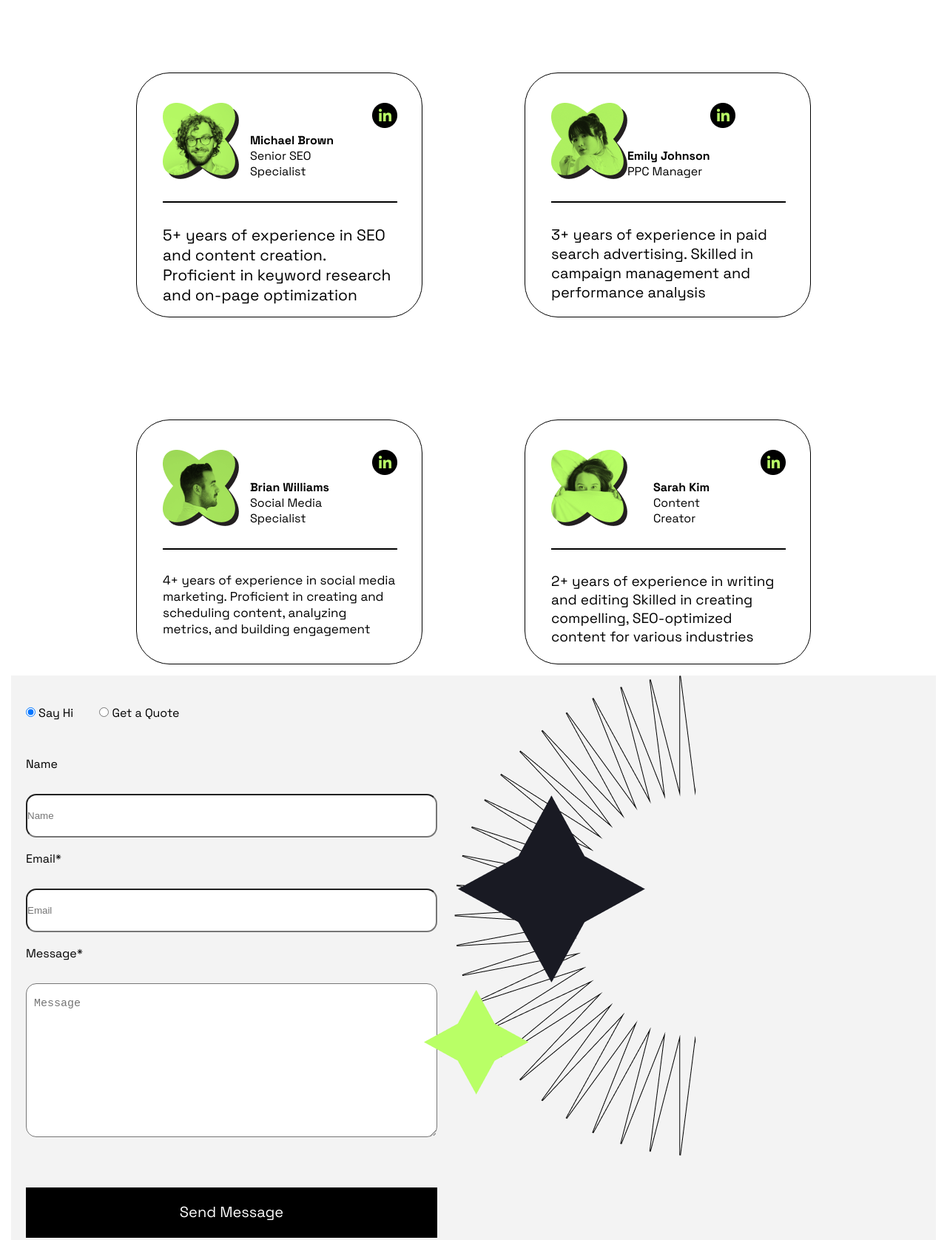
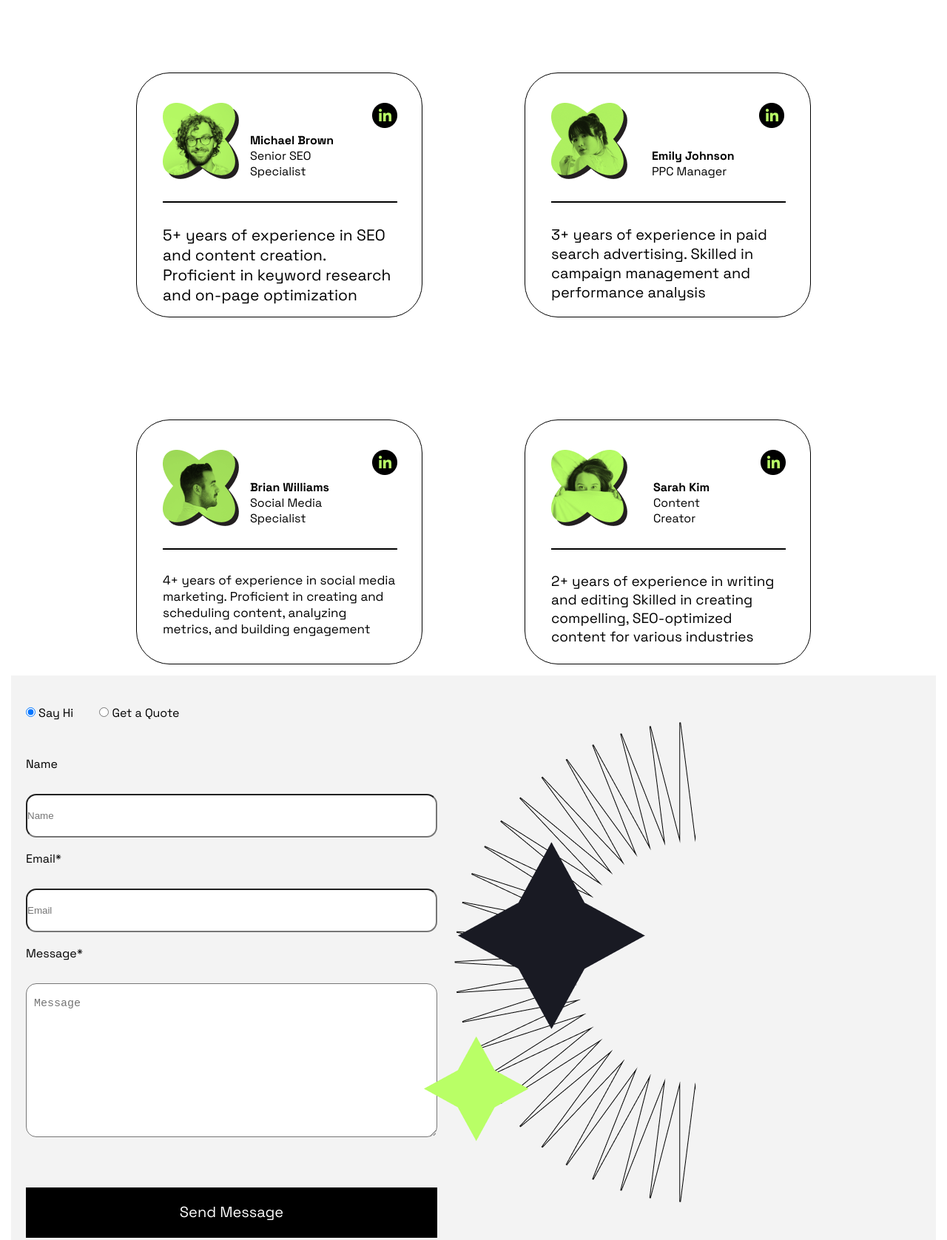
Before and after one commit to Masud9153/Positivus, a plain HTML site: page index.html in a window 1280 px wide. Shown: the part 5460-7136 px from the top of the page at 74% size. Drawn offline with Linux system fonts and the light colour scheme.

Commit message:
update form section

```diff
--- a/style.css
+++ b/style.css
@@ -565,8 +565,7 @@
   width:317px ;
   height:103px ;
   display: flex;
-  gap: 3
-  5px;
+  gap: 33px;
   /* border: 1px solid red; */
 }
 .review4b{
@@ -702,6 +701,7 @@
   background-color: rgba(243, 243, 243, 1);
   display: flex;
   justify-content: space-between;
+  align-items: center;
 }
 
 .radio-group {
@@ -1246,7 +1246,7 @@ textarea:focus {
     width: 250px;
     height: 103px;
     display: flex;
-     gap: 15px;
+     gap: 11px;
     /* justify-content: space-between; */
   }
   .review5d {
```
